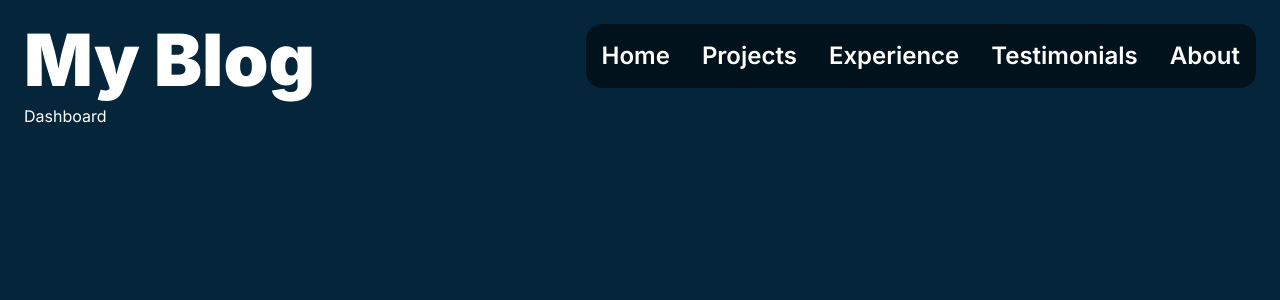
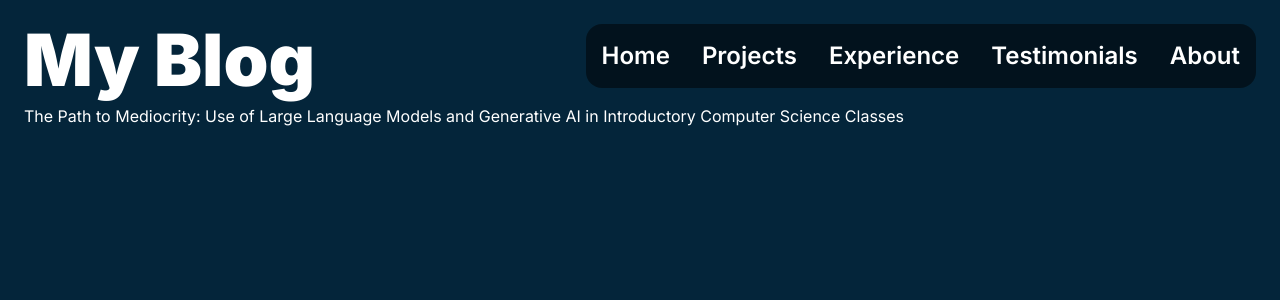
Before and after one commit to josh-torre/josh-torre.github.io, a Next.js app: page /about/blog in a window 1280 px wide. Shown: the top 300 px of the page. Built offline with nearby package versions, Linux system fonts and the light colour scheme.

Commit message:
changed link name

```diff
--- a/src/app/about/blog/llms-in-cs/page.tsx
+++ b/src/app/about/blog/llms-in-cs/page.tsx
@@ -25,7 +25,6 @@ export default function llmsInCS() {
                 . All this to say: this is what I believe now and is not necessarily what I will always think. Over the coming years, I will hopefully mature as a teacher, software developer, and human being, so my beliefs are not static, but an extensible model to be iterated upon.
                 </p>
               </div>
-
 
 
 
--- a/src/app/about/blog/page.tsx
+++ b/src/app/about/blog/page.tsx
@@ -7,7 +7,8 @@ export default function AboutMe() {
           <header className="w-full flex flex-col sm:flex-row m-auto">
               <TitleCard title={"My Blog"}/>
           </header>
-          <Link href="blog/llms-in-cs">Dashboard</Link>
+          <Link href="blog/llms-in-cs">The Path to Mediocrity:
+          Use of Large Language Models and Generative AI in Introductory Computer Science Classes</Link>
         </div>
  )
 }
```
